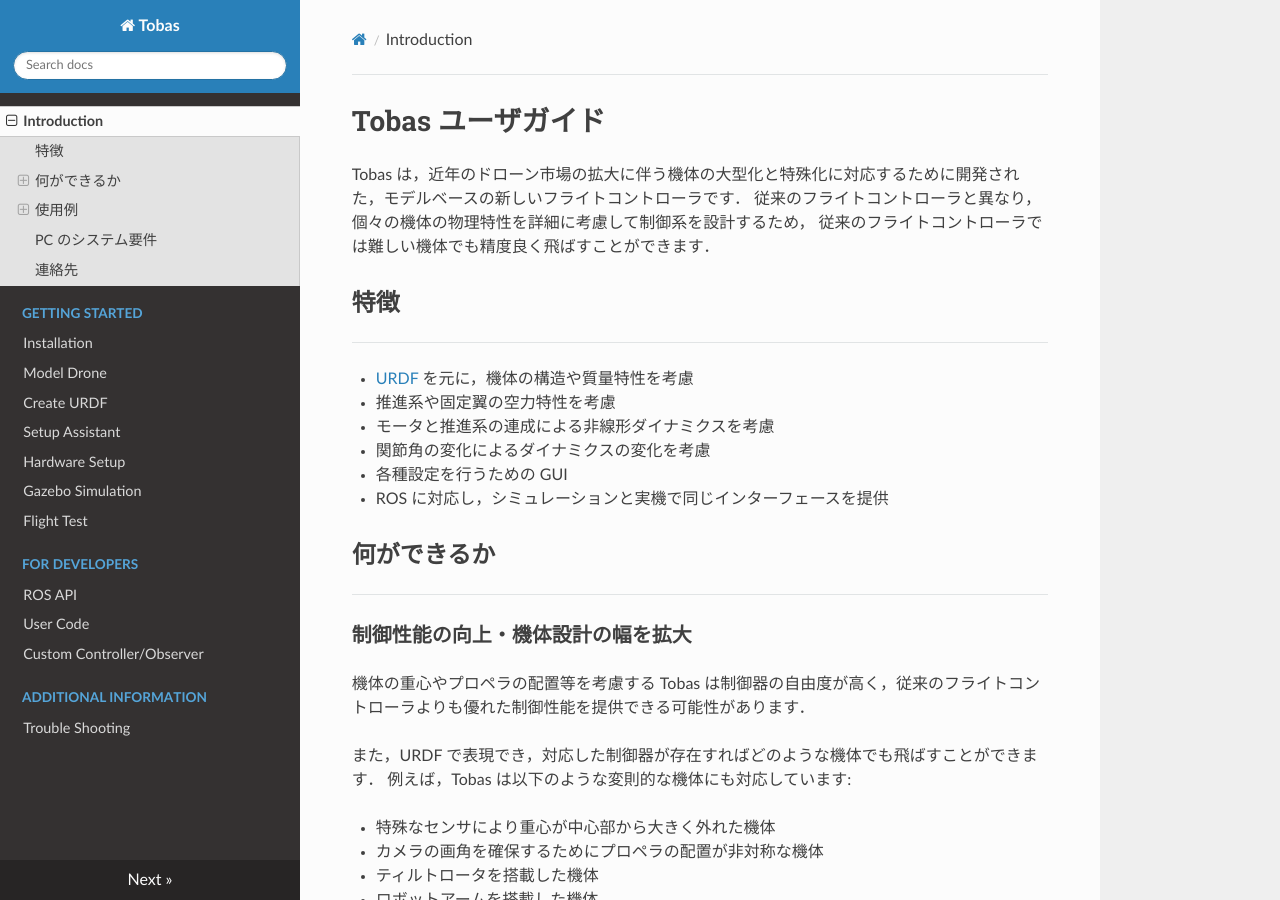
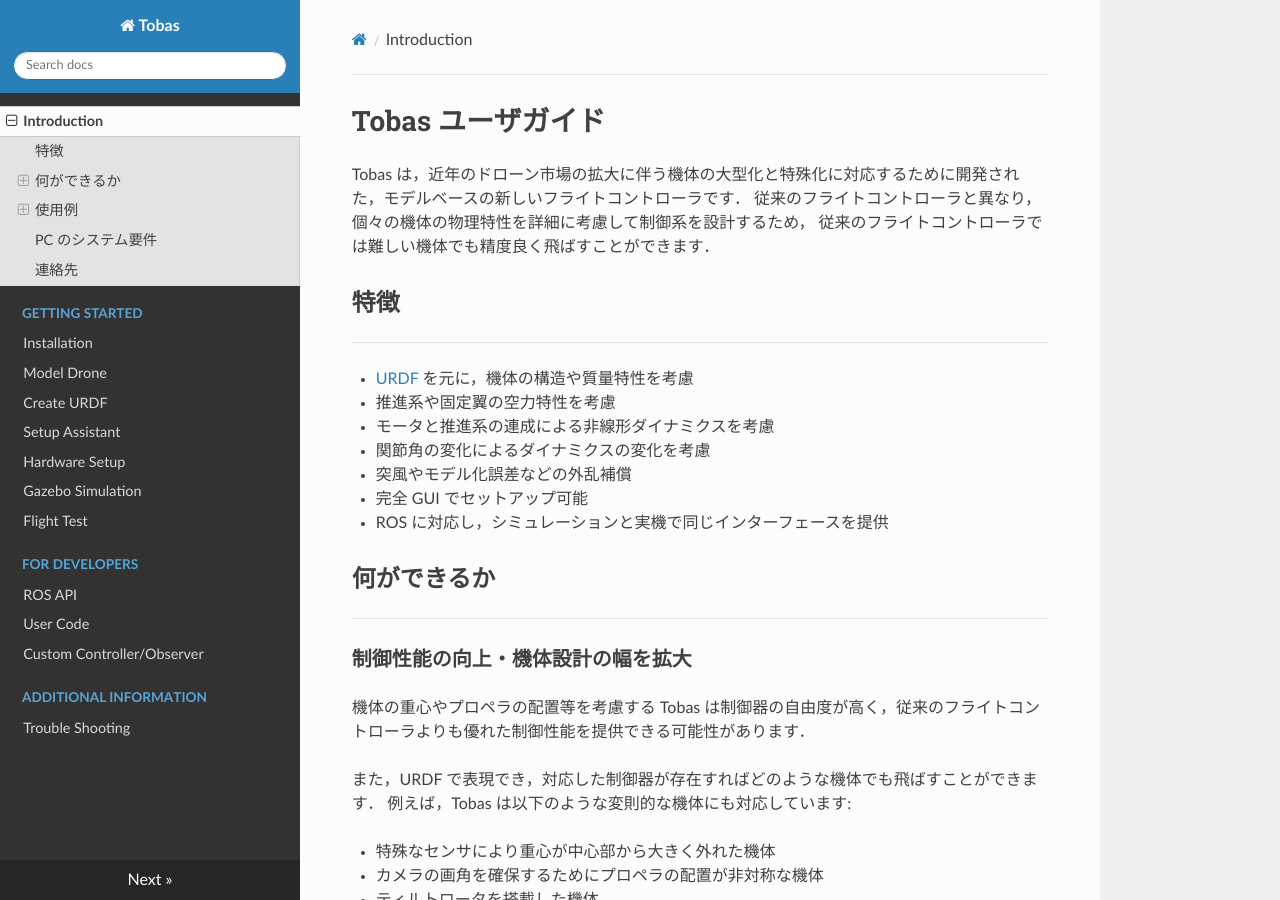
Before and after one commit to TobasFlightControl/tobas_wiki_ja, an MkDocs documentation site: the page built from docs/index.md, in a window 1280 px wide and 900 px high. Built offline with MkDocs 1.6.1, drawn with Linux system fonts in a browser that asks for light colours; nearby versions of some CDN libraries; some of the changed text lies outside the part shown.

```diff
--- a/docs/index.md
+++ b/docs/index.md
@@ -12,7 +12,8 @@
 - 推進系や固定翼の空力特性を考慮
 - モータと推進系の連成による非線形ダイナミクスを考慮
 - 関節角の変化によるダイナミクスの変化を考慮
-- 各種設定を行うための GUI
+- 突風やモデル化誤差などの外乱補償
+- 完全 GUI でセットアップ可能
 - ROS に対応し，シミュレーションと実機で同じインターフェースを提供
 
 ## 何ができるか
```
Also changed, not shown: other parts of docs/index.md (+6 -6 lines).
